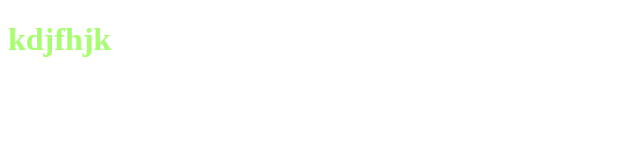
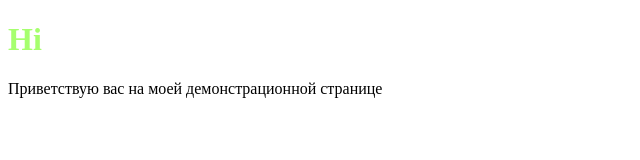
Before and after one commit to CrownedSilverFox/MyPageProkudin, a plain HTML site: page index.html in a window 1280 px wide. Shown: the whole page, without its empty margins (0-640 px from the left). Drawn offline with Linux system fonts and the light colour scheme.

Commit message:
Приветствие

```diff
--- a/index.html
+++ b/index.html
@@ -6,6 +6,7 @@
     <link rel="stylesheet" href="style.css"/>
 </head>
 <body>
-<h1>kdjfhjk</h1>
+<h1>Hi</h1>
+<b-1>Приветствую вас на моей демонстрационной странице</b-1>
 </body>
 </html>
```
